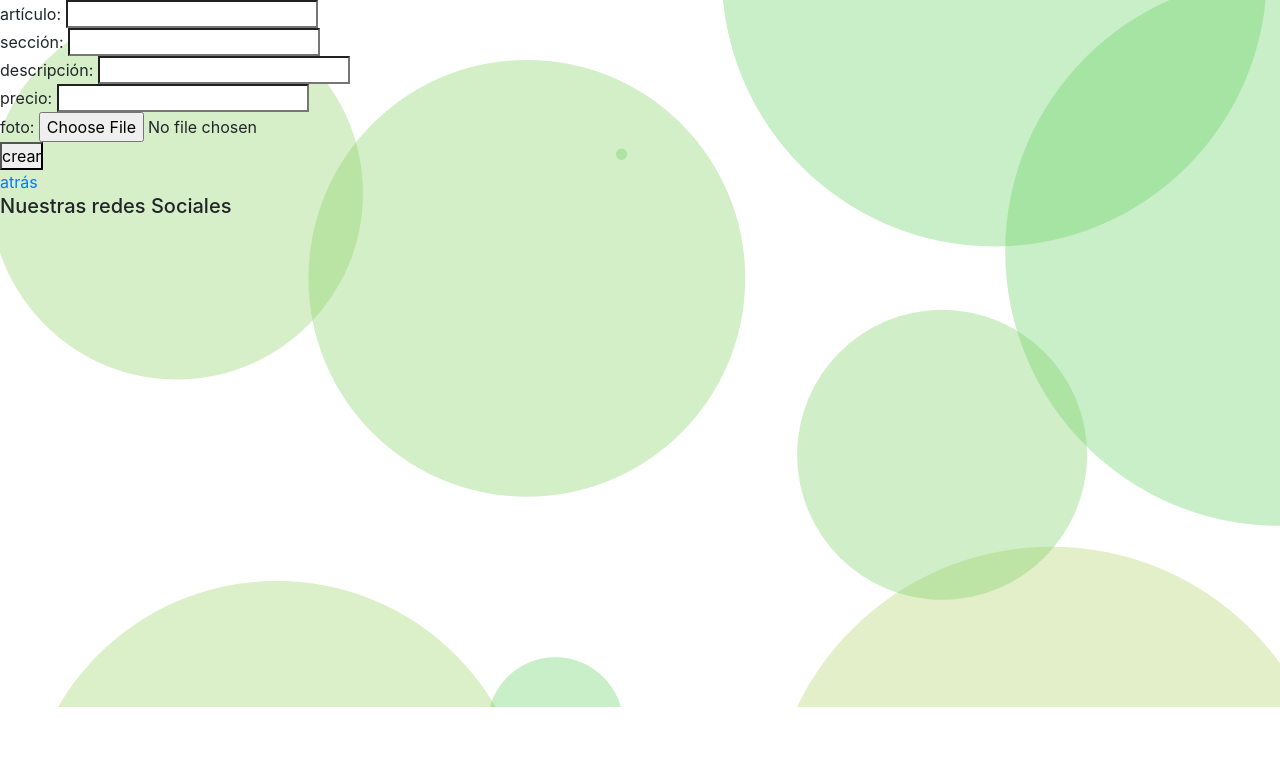
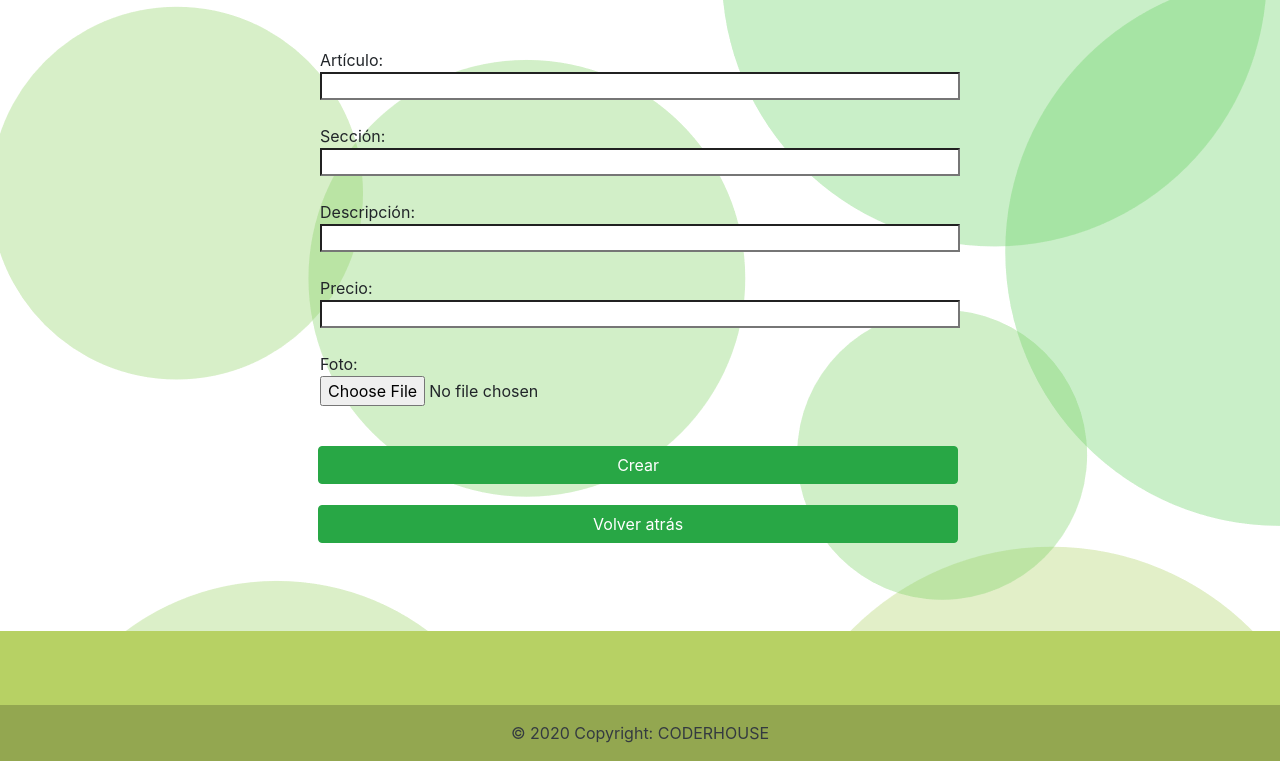
Before and after one commit to yaninaiveth/preentrega-proyecto-final, a Django app: page /app/crear_producto/ in a window 1280 px wide. Shown: the part 93-854 px from the top of the page. Before the commit the page ends 800 px from the top, so only its background shows below. Run offline with Django 4.2, Linux system fonts and the light colour scheme; some libraries are stand-ins or nearby versions.

Commit message:
Añadiendo estilos y se creó un producto

```diff
--- a/static/css/style.css
+++ b/static/css/style.css
@@ -29,6 +29,15 @@ h1{
     align-items: center;
 }
 
+.bot-prod{
+    margin: 2em 1.3em 2em 1.3em;
+}
+
+.crear{
+    width: 100%;
+    margin-left: -0.30%;
+    margin-top: 1em;
+}
 
 /* Inicio estilo barra de navegación */
 
@@ -104,3 +113,45 @@ h1{
 .container-image img{
     object-fit: cover;
 }
+
+/* Inicio estilo archivo login.html */
+
+.login{
+    margin: 9.5em;
+    display: flex;
+    flex-direction: column;
+    align-items: center;
+    justify-content: center;
+}
+
+/* Inicio estilo archivo contacto.html y crear_producto.html*/
+
+.contacto, .form{
+    display: flex;
+    flex-direction: column;
+    width: 50%;
+    justify-content: center;
+    margin-left: 25%;
+}
+
+.contacto button{
+    margin-top: 1em;
+    margin-bottom: 1.5em;
+}
+
+.form{
+    margin-top: 3em;
+    margin-bottom: 5.2em;
+}
+
+.form button{
+    margin-top: 1em;
+    margin-bottom: 0.3em;
+}
+
+@media screen and (max-width: 968px) {
+    .contacto, .form{
+        width: 70%;
+        margin-left: 17%;
+    }
+}
--- a/templates/buscar_producto.html
+++ b/templates/buscar_producto.html
@@ -1,8 +1,8 @@
 {% extends "padre.html" %}
 {% block loquecambia %}
-    <h3>BUSQUEDA</h3>
+    <h3>BÚSQUEDA</h3>
 
-        <form action="/app/producto_buscado/" method="GET">
+        <form class="form" action="/app/producto_buscado/" method="GET">
 
             <input type="text" name="articulo">
 
@@ -10,5 +10,5 @@
 
         </form>
 
-        <a href="{% url 'app:productos' %}">volver a productos</a>
+        <a href="{% url 'app:productos' %}">Volver a productos</a>
 {% endblock %}
--- a/templates/crear_producto.html
+++ b/templates/crear_producto.html
@@ -1,19 +1,18 @@
 {% extends "padre.html" %}
 {% block loquecambia %}
-    <form method="POST" enctype="multipart/form-data">
+    <form class="form" method="POST" enctype="multipart/form-data">
         {%csrf_token%}
-        artículo: {{form.articulo}}
+        Artículo: {{form.articulo}}
         <br>
-        sección: {{form.seccion}}
+        Sección: {{form.seccion}}
         <br>
-        descripción: {{form.descripcion}}
+        Descripción: {{form.descripcion}}
         <br>
-        precio: {{form.precio_unitario}}
+        Precio: {{form.precio_unitario}}
         <br>
-        foto: {{form.imagen}}
+        Foto: {{form.imagen}}
         <br>
-        <button type="submit">crear</button>
+        <button type="submit" class="btn btn-success bot-prod crear">Crear</button>
+        <button type="submit" class="btn btn-success bot-prod crear"><a href="{% url 'app:productos' %}" style="color: white; text-decoration: none">Volver atrás</a></button>
     </form>
-
-    <a href="{% url 'app:productos' %}">atrás</a>
 {% endblock %}
--- a/templates/nosotros.html
+++ b/templates/nosotros.html
@@ -1,7 +1,9 @@
 {% extends "padre.html" %}
 {% block loquecambia %}
+
         <h3>SOBRE NOSOTROS</h3>
         <div>
+            <h3>¿Quiénes Somos?</h3>
             <p>
                 Fundada en 2019, somos un emprendimiento de diseño e impresión 3D profesional orgulloso de ofrecer sus servicios a todo el país.
                 <br>
@@ -34,10 +36,10 @@
                 Existe gran cantidad de modelos listos para imprimir en la web. Algunos sitios donde buscar material son los siquientes:
                 <br>
                     <a href="https://www.thingiverse.com/" target="_blank"
-                    style="text-decoration: none; font-family: 'Hind Siliguri'; color:#668308">Thingiverse</a>
+                    style="text-decoration: none; color:#668308">Thingiverse</a>
                     <br>
                     <a href="https://cults3d.com/" target="_blank"
-                    style="text-decoration: none; font-family: 'Hind Siliguri';  color:#668308">Cults3d</a>
+                    style="text-decoration: none; color:#668308">Cults3d</a>
 
             </p>
         </div>
--- a/templates/padre.html
+++ b/templates/padre.html
@@ -68,21 +68,83 @@
         {% endblock %}
     </main>
 
-    <footer>
-        <h5>Nuestras redes Sociales</h5>
-        <ul style="display: inline-flex; margin: 0.6rem">
-            <li style="list-style: none">
-                <a href="https://www.instagram.com/lambda3d/" target="_blank"><i class="fa-brands fa-instagram"></i></a>
-            </li>
-            <li style="padding-left: 0.8rem; list-style: none">
-                <i class="fa-brands fa-whatsapp"></i>
-            </li>
-        </ul>
+    <footer class="text-center text-white" style="background-color: #B7D164;">
+      <!-- Grid container -->
+      <div class="container pt-4">
+        <!-- Section: Social media -->
+        <section class="mb-4">
+          <!-- Facebook -->
+          <a
+            class="btn btn-link btn-floating btn-lg text-dark m-1"
+            href="#!"
+            role="button"
+            data-mdb-ripple-color="dark"
+            ><i class="fab fa-facebook-f"></i
+          ></a>
+
+          <!-- Twitter -->
+          <a
+            class="btn btn-link btn-floating btn-lg text-dark m-1"
+            href="#!"
+            role="button"
+            data-mdb-ripple-color="dark"
+            ><i class="fab fa-twitter"></i
+          ></a>
+
+          <!-- Google -->
+          <a
+            class="btn btn-link btn-floating btn-lg text-dark m-1"
+            href="#!"
+            role="button"
+            data-mdb-ripple-color="dark"
+            ><i class="fab fa-google"></i
+          ></a>
+
+          <!-- Instagram -->
+          <a
+            class="btn btn-link btn-floating btn-lg text-dark m-1" target="_blank"
+            href="https://www.instagram.com/lambda3d/?hl=es"
+            role="button"
+            data-mdb-ripple-color="dark"
+            ><i class="fab fa-instagram"></i
+          ></a>
+
+          <!-- Linkedin -->
+          <a
+            class="btn btn-link btn-floating btn-lg text-dark m-1"
+            href="#!"
+            role="button"
+            data-mdb-ripple-color="dark"
+            ><i class="fab fa-linkedin"></i
+          ></a>
+          <!-- Github -->
+          <a
+            class="btn btn-link btn-floating btn-lg text-dark m-1"
+            href="#!"
+            role="button"
+            data-mdb-ripple-color="dark"
+            ><i class="fab fa-github"></i
+          ></a>
+        </section>
+        <!-- Section: Social media -->
+      </div>
+      <!-- Grid container -->
+
+      <!-- Copyright -->
+      <div class="text-center text-dark p-3" style="background-color: rgba(0, 0, 0, 0.2);">
+        © 2020 Copyright:
+        <a class="text-dark" href="https://mdbootstrap.com/">CODERHOUSE</a>
+      </div>
+      <!-- Copyright -->
     </footer>
+
 
     <!--Script de Bootstrap-->
     <script src="https://cdn.jsdelivr.net/npm/jquery@3.5.1/dist/jquery.slim.min.js" integrity="sha384-DfXdz2htPH0lsSSs5nCTpuj/zy4C+OGpamoFVy38MVBnE+IbbVYUew+OrCXaRkfj" crossorigin="anonymous"></script>
     <script src="https://cdn.jsdelivr.net/npm/popper.js@1.16.1/dist/umd/popper.min.js" integrity="sha384-9/reFTGAW83EW2RDu2S0VKaIzap3H66lZH81PoYlFhbGU+6BZp6G7niu735Sk7lN" crossorigin="anonymous"></script>
     <script src="https://cdn.jsdelivr.net/npm/bootstrap@4.6.1/dist/js/bootstrap.min.js" integrity="sha384-VHvPCCyXqtD5DqJeNxl2dtTyhF78xXNXdkwX1CZeRusQfRKp+tA7hAShOK/B/fQ2" crossorigin="anonymous"></script>
+
+    <!--Script Fontawesome-->
+    <script src='{% static "fontawesomefree/js/all.min.js" %}'></script>
   </body>
 </html>
```
Also changed, not shown: templates/contacto.html (+4 -3 lines), templates/index.html (+10 -2 lines), templates/login.html (+5 -5 lines), templates/modifcar_producto.html (+8 -7 lines), templates/productos_list.html (+8 -8 lines), db.sqlite3, static/images/rocket_sFJWw4z.PNG (added).
